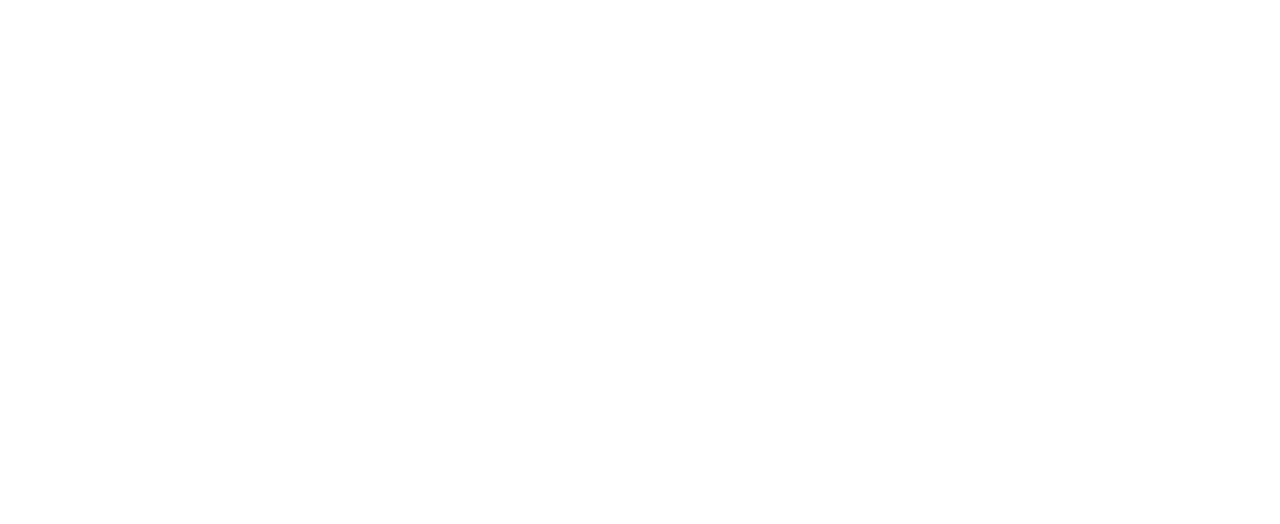
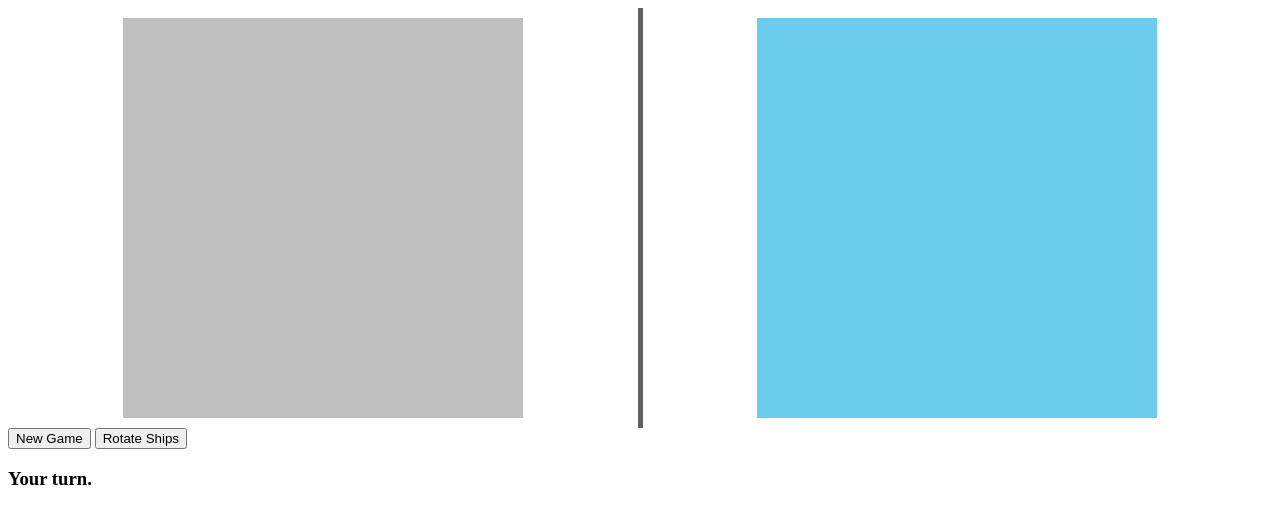
Before and after one commit to jlabedzki/battleship, a website: page index.html in a window 1280 px wide. Drawn offline with Linux system fonts and the light colour scheme.

Commit message:
Added a few initial HTML elements (user's grid, computer's grid, newgame and rotate ships buttons, and a header to signify whose turn it is. Styled the grids a bit in the main.css file.

```diff
--- a/index.html
+++ b/index.html
@@ -5,11 +5,29 @@
   <meta charset="UTF-8">
   <meta http-equiv="X-UA-Compatible" content="IE=edge">
   <meta name="viewport" content="width=device-width, initial-scale=1.0">
+  <link rel="stylesheet" href="/main.css">
+  <script src="/main.js" charset="utf-8"></script>
   <title>Battleship</title>
 </head>
 
 <body>
 
+  <div class='container'>
+    <div class='grid userGrid'>
+    </div>
+    <div class='divider'></div>
+    <div class='grid computerGrid'></div>
+  </div>
+
+  <div class='hidden'>
+    <button id='start'>New Game</button>
+    <button id='rotateShips'>Rotate Ships</button>
+    <h3 id='whoseTurn'>Your turn.</h3>
+    <h3 id='messageLog'></h3>
+  </div>
+
+  <div class="shipDisplay"></div>
+
 </body>
 
 </html>
--- a/main.css
+++ b/main.css
@@ -0,0 +1,38 @@
+.container {
+  display: flex;
+  /* margin: auto; */
+}
+
+.userGrid {
+  width: 400px;
+  height: 400px;
+  margin: auto;
+  /* margin: 10px;
+  margin-right: 20px; */
+  display: flex;
+  flex-wrap: wrap;
+  background-color: rgb(191, 191, 191);
+}
+
+.computerGrid {
+  width: 400px;
+  height: 400px;
+  margin: auto;
+  /* margin: 10px;
+  margin-left: 20px; */
+  display: flex;
+  flex-wrap: wrap;
+  background-color: rgb(107, 205, 235);
+}
+
+.divider {
+  width: 5px;
+  height: 420px;
+  background-color: rgb(96, 96, 96);
+}
+
+.grid div {
+  width: 40px;
+  height: 40px;
+  background-color: indianred;
+}
```
